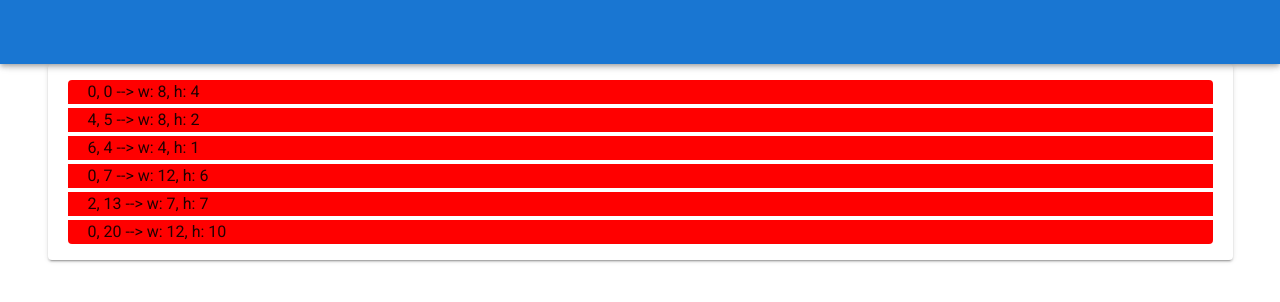
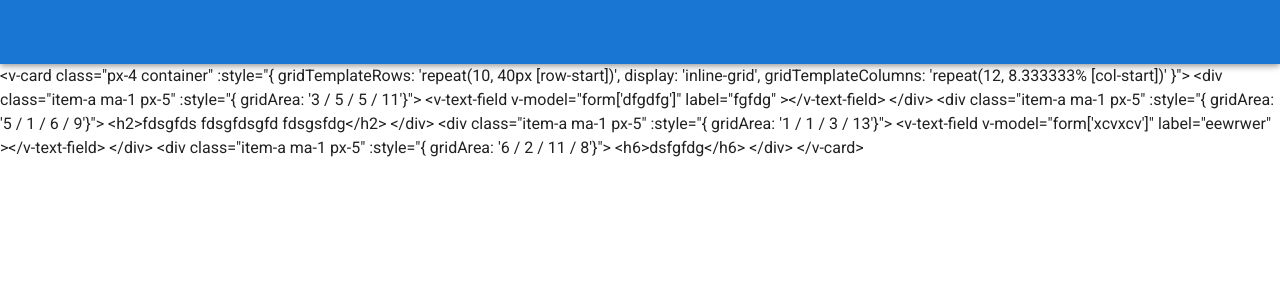
Before and after one commit to CanerSezgin/VueFor, a Vue app: page /code in a window 1280 px wide. Shown: the top 302 px of the page. Built offline with nearby package versions, Linux system fonts and the light colour scheme.

Commit message:
code output response done

```diff
--- a/src/components/CodeOutput.vue
+++ b/src/components/CodeOutput.vue
@@ -1,125 +1,72 @@
 <template>
     <div>
-        <div>
-            <v-card class="px-4 container" :style="{gridTemplateRows: `repeat(${lastRow}, 40px [row-start])`}">
-                <div
-                    v-for="item in layout"
-                    :key="item.i"
-                    class="item-a ma-1 px-5"
-                    :style="{
-                        gridArea: `${item.y ? item.y : 1} / ${
-                            item.x ? item.x : 1
-                        } / ${item.y + item.h} / ${item.x + item.w}`
-                    }"
-                >
-                    {{ item.x }}, {{ item.y }} --> w: {{ item.w }}, h:
-                    {{ item.h }}
-                </div>
-            </v-card>
-        </div>
+        {{preview}}
     </div>
 </template>
 
 <script>
+
+const getElementStr = item => {
+    let FormElementStr;
+    const element = item.element
+
+    switch (element.component) {
+        case 'VTextField':
+            FormElementStr = `
+            <v-text-field
+                v-model="form['${element.key}']"
+                label="${element.label}"
+            ></v-text-field>
+            `
+            break;
+
+        case 'SimpleText':
+            FormElementStr = `
+            <${element.type}>${element.desc}</${element.type}>
+            `
+            break;
+
+        default:
+            break;
+    }
+
+    return `<div class="item-a ma-1 px-5" :style="{ gridArea: '${item.y+1} / ${item.x+1} / ${item.y+1+item.h} / ${item.x+1+item.w}'}">
+    ${FormElementStr}
+    </div>
+    `
+}
+
 export default {
     created() {
-        this.lastRow = this.getLastRow()
+        this.showForm();
     },
     data() {
         return {
-            lastRow: 0,
-            layout: [
-                {
-                    x: 0,
-                    w: 8,
-                    h: 4,
-                    minH: 1,
-                    maxH: 12,
-                    element: {
-                        type: "p",
-                        category: "static",
-                        component: "SimpleText"
-                    },
-                    i: 0,
-                    y: 0,
-                    moved: false
-                },
-                {
-                    x: 4,
-                    w: 8,
-                    h: 2,
-                    minH: 2,
-                    maxH: 2,
-                    element: { category: "input", component: "VTextField" },
-                    i: 1,
-                    y: 5,
-                    moved: false
-                },
-                {
-                    x: 6,
-                    w: 4,
-                    h: 1,
-                    minH: 1,
-                    maxH: 12,
-                    element: {
-                        type: "p",
-                        desc: "tuyıuytıyutıuytı utıuytıtu",
-                        category: "static",
-                        component: "SimpleText"
-                    },
-                    i: 2,
-                    y: 4,
-                    moved: false
-                },
-                {
-                    x: 0,
-                    w: 12,
-                    h: 6,
-                    minH: 1,
-                    maxH: 12,
-                    element: {
-                        type: "p",
-                        category: "static",
-                        component: "SimpleText"
-                    },
-                    i: 3,
-                    y: 7,
-                    moved: false
-                },
-                {
-                    x: 2,
-                    w: 7,
-                    h: 7,
-                    minH: 1,
-                    maxH: 12,
-                    element: {
-                        type: "p",
-                        category: "static",
-                        component: "SimpleText"
-                    },
-                    i: 4,
-                    y: 13,
-                    moved: false
-                },
-                {
-                    x: 0,
-                    w: 12,
-                    h: 10,
-                    minH: 1,
-                    maxH: 12,
-                    element: {
-                        type: "p",
-                        category: "static",
-                        component: "SimpleText"
-                    },
-                    i: 5,
-                    y: 20,
-                    moved: false
-                }
-            ]
+            preview: "",
+            layout:  [ { "x": 4, "w": 6, "h": 2, "minH": 2, "maxH": 2, "element": { "label": "fgfdg", "key": "dfgdfg", "category": "input", "component": "VTextField" }, "i": 0, "y": 2, "moved": false }, { "x": 0, "w": 8, "h": 1, "minH": 1, "maxH": 12, "element": { "type": "h2", "desc": "fdsgfds fdsgfdsgfd fdsgsfdg", "category": "static", "component": "SimpleText" }, "i": 1, "y": 4, "moved": false }, { "x": 0, "w": 12, "h": 2, "minH": 2, "maxH": 2, "element": { "label": "eewrwer", "key": "xcvxcv", "category": "input", "component": "VTextField" }, "i": 2, "y": 0, "moved": false }, { "x": 1, "w": 6, "h": 5, "minH": 1, "maxH": 12, "element": { "type": "h6", "desc": "dsfgfdg", "category": "static", "component": "SimpleText" }, "i": 3, "y": 5, "moved": false } ],
+            form: {}
         };
     },
     methods: {
+        showForm() {
+            this.preview = this.getTemplate()
+        },
+        getTemplate() {
+            const lastRow = this.getLastRow()
+            let response = "";
+            this.layout.forEach(item => {
+                response += getElementStr(item)
+            });
+
+            return `<v-card class="px-4 container" :style="{
+    gridTemplateRows: 'repeat(${lastRow}, 40px [row-start])',
+    display: 'inline-grid',
+    gridTemplateColumns: 'repeat(12, 8.333333% [col-start])'
+}">
+    ${response}
+</v-card>
+`
+        },
         getLastRow() {
             let lastRow = 0
             this.layout.forEach(item => {
@@ -132,14 +79,3 @@ export default {
     },
 };
 </script>
-
-<style lang="css">
-.container {
-    display: inline-grid;
-    grid-template-columns: repeat(12, 8.333333% [col-start]);
-}
-
-.item-a {
-    background: red;
-}
-</style>
```
